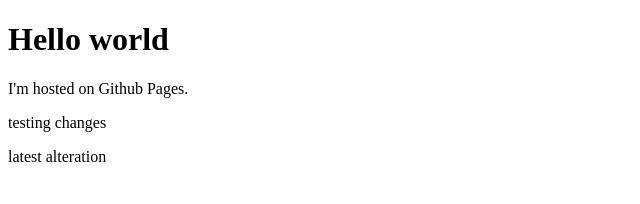
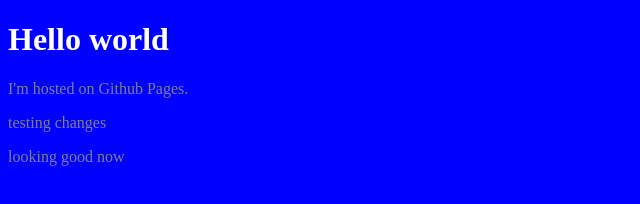
Before and after one commit to emerg-matters/sci-demo, a plain HTML site: page index.html in a window 1280 px wide. Shown: the whole page, without its empty margins (0-640 px from the left). Drawn offline with Linux system fonts and the light colour scheme.

Commit message:
updated css

```diff
--- a/index.html
+++ b/index.html
@@ -1,13 +1,16 @@
 <!DOCTYPE html>
 <html>
 
-<link href="style.css">
+<link rel="stylesheet" type="text/css" href="style.css">
 
+
+
+<!-- http://thoughtco.com/css-and-notepad-created-web-page-3466582 looks good for basic styling lesson -->
 
 <body>
 <h1>Hello world</h1>
 <p> I'm hosted on Github Pages.</p>
 <p> testing changes </p>
-<p> latest alteration</p>
+<p> looking good now</p>
 </body>
 </html>
--- a/style.css
+++ b/style.css
@@ -1,3 +1,11 @@
 body {
 background-color: blue
 }
+
+h1 {
+color: white
+}
+
+p {
+color: gray
+}
```
